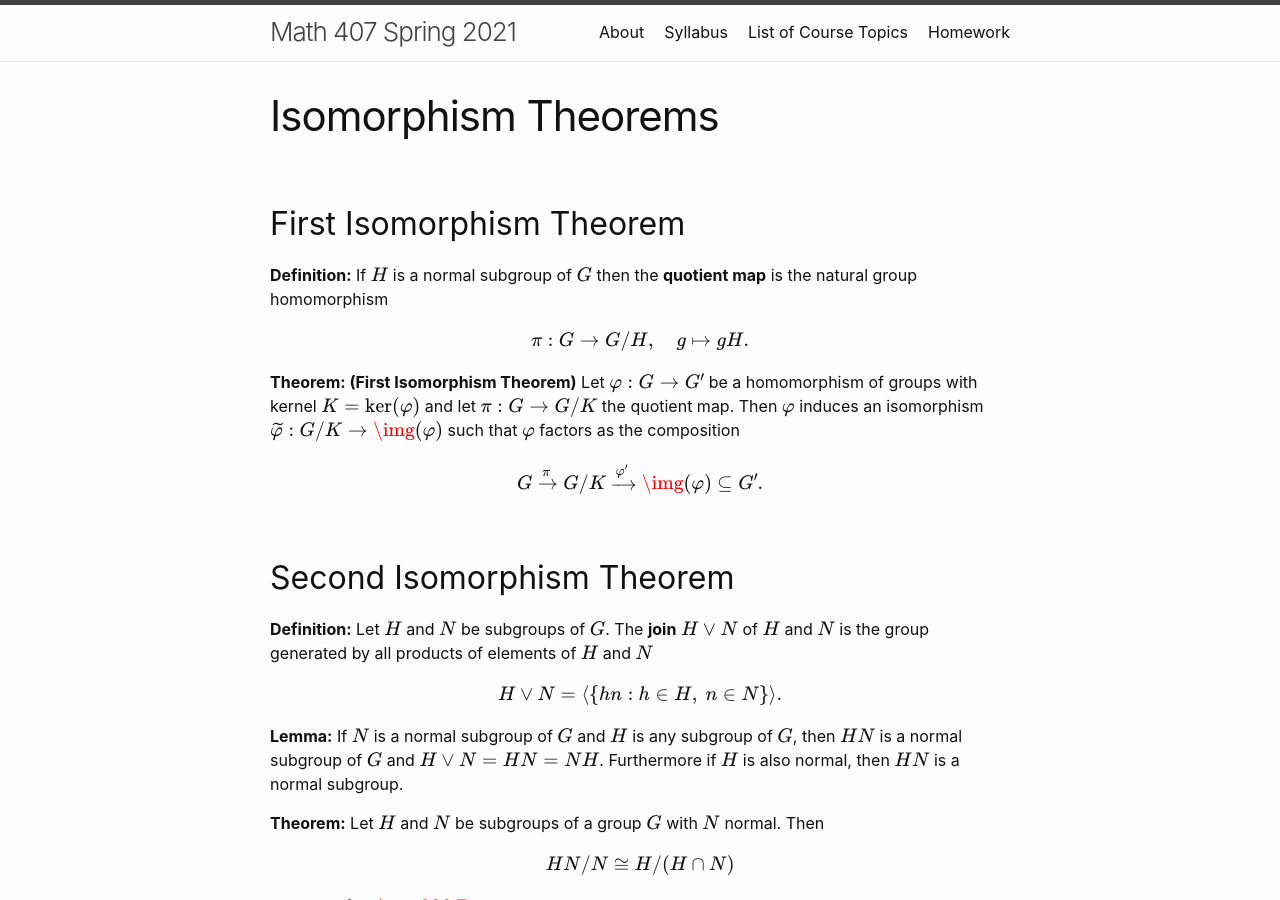
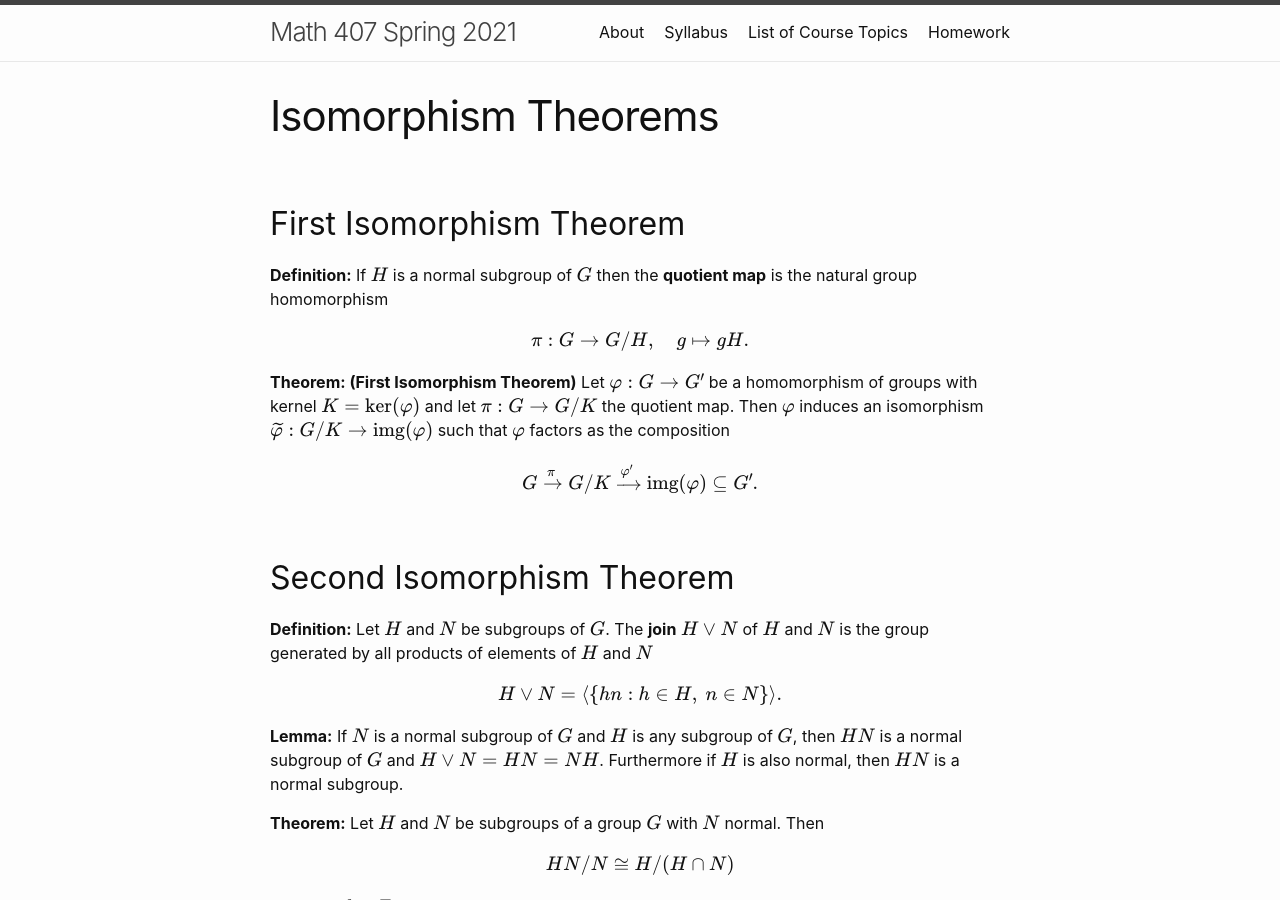
Before and after one commit to wcasper/math407spring2021, a Jekyll site: the page built from _topics/isomorphism-theorems.md, in a window 1280 px wide and 900 px high. Built offline with Jekyll 4.4.1, drawn with Linux system fonts in a browser that asks for light colours; some of the changed text lies outside the part shown.

Commit message:
fixed typo

```diff
--- a/_topics/isomorphism-theorems.md
+++ b/_topics/isomorphism-theorems.md
@@ -10,9 +10,9 @@ title: Isomorphism Theorems
 
 $$\pi: G\rightarrow G/H,\quad g\mapsto gH.$$
 
-**Theorem: (First Isomorphism Theorem)** Let $$\varphi: G\rightarrow G'$$ be a homomorphism of groups with kernel $$K =\ker(\varphi)$$ and let $$\pi: G\rightarrow G/K$$ the quotient map.  Then $$\varphi$$ induces an isomorphism $$\widetilde\varphi: G/K\rightarrow \img(\varphi)$$ such that $$\varphi$$ factors as the composition
+**Theorem: (First Isomorphism Theorem)** Let $$\varphi: G\rightarrow G'$$ be a homomorphism of groups with kernel $$K =\ker(\varphi)$$ and let $$\pi: G\rightarrow G/K$$ the quotient map.  Then $$\varphi$$ induces an isomorphism $$\widetilde\varphi: G/K\rightarrow \text{img}(\varphi)$$ such that $$\varphi$$ factors as the composition
 
-$$G\xrightarrow{\pi} G/K\xrightarrow{\varphi'} \img(\varphi) \subseteq G'.$$
+$$G\xrightarrow{\pi} G/K\xrightarrow{\varphi'} \text{img}(\varphi) \subseteq G'.$$
 
 ## Second Isomorphism Theorem
 
```
Also changed, not shown: other parts of _topics/isomorphism-theorems.md (+1 -1 lines).
